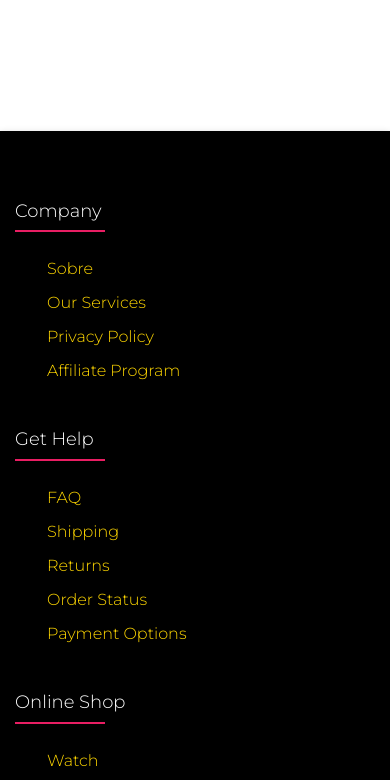
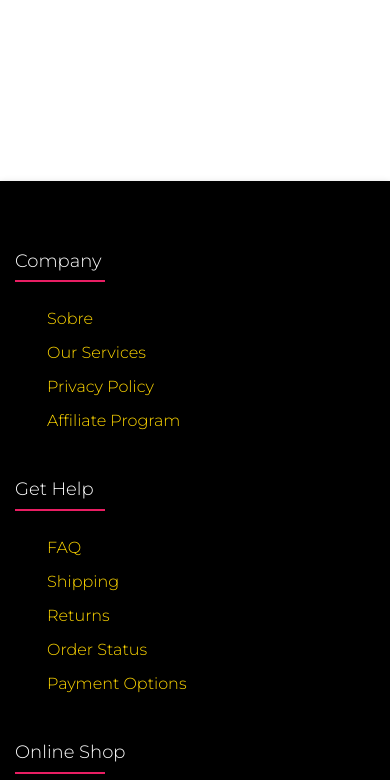
Before and after one commit to GustavoAndra/Blog-API, a plain HTML site: page index.html in a window 390 px wide. Shown: the part 10620-11400 px from the top of the page. Drawn offline with nearby package versions, Linux system fonts and the light colour scheme; no server answers.

Commit message:
Melhorando no celular

```diff
--- a/css/media.css
+++ b/css/media.css
@@ -13,7 +13,7 @@
         display: block;
     }
     .footer{
-        margin-top: 7400px;
+        margin-top: 7450px;
     }
 }@media (min-width: 768px) {
     .button-50 {
```
